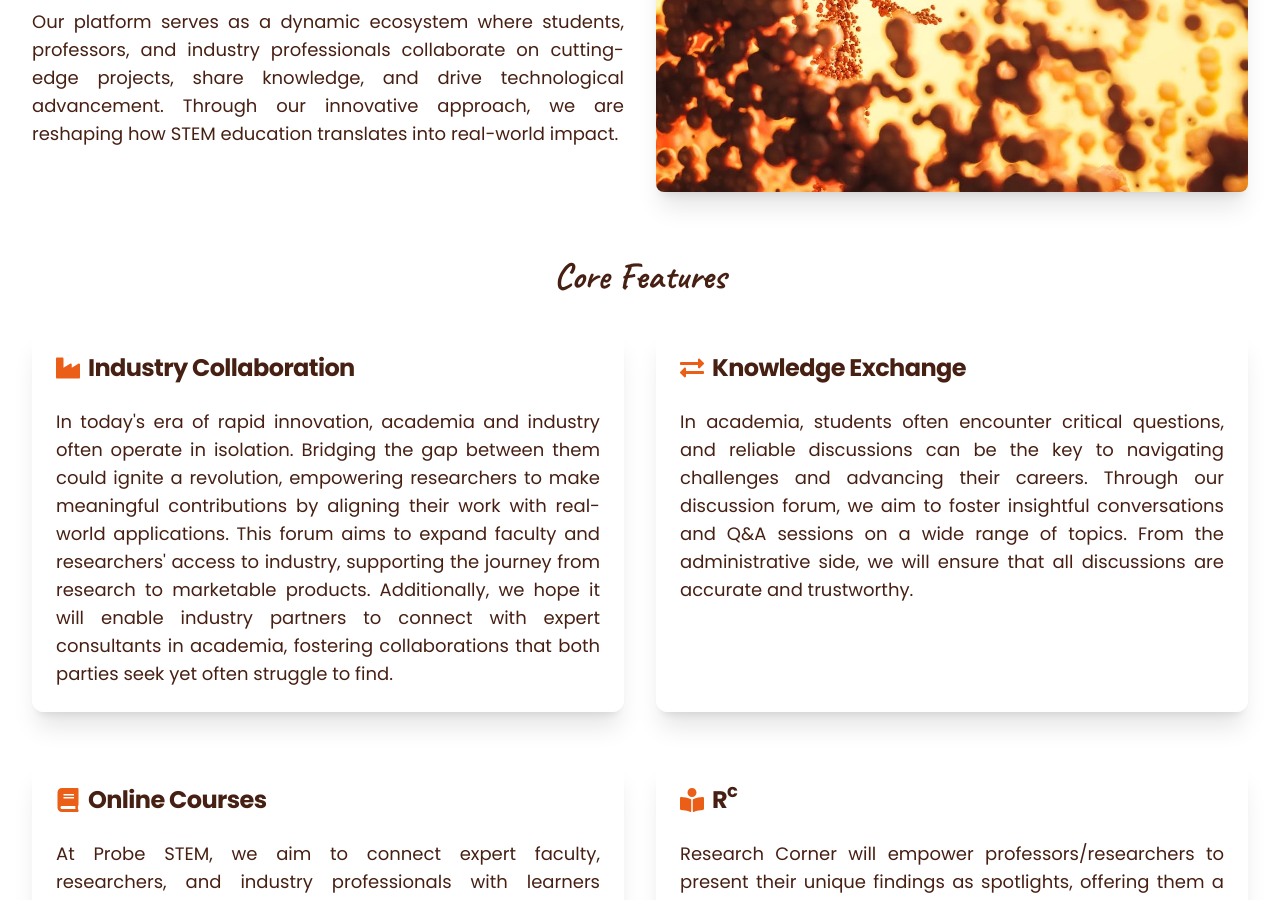
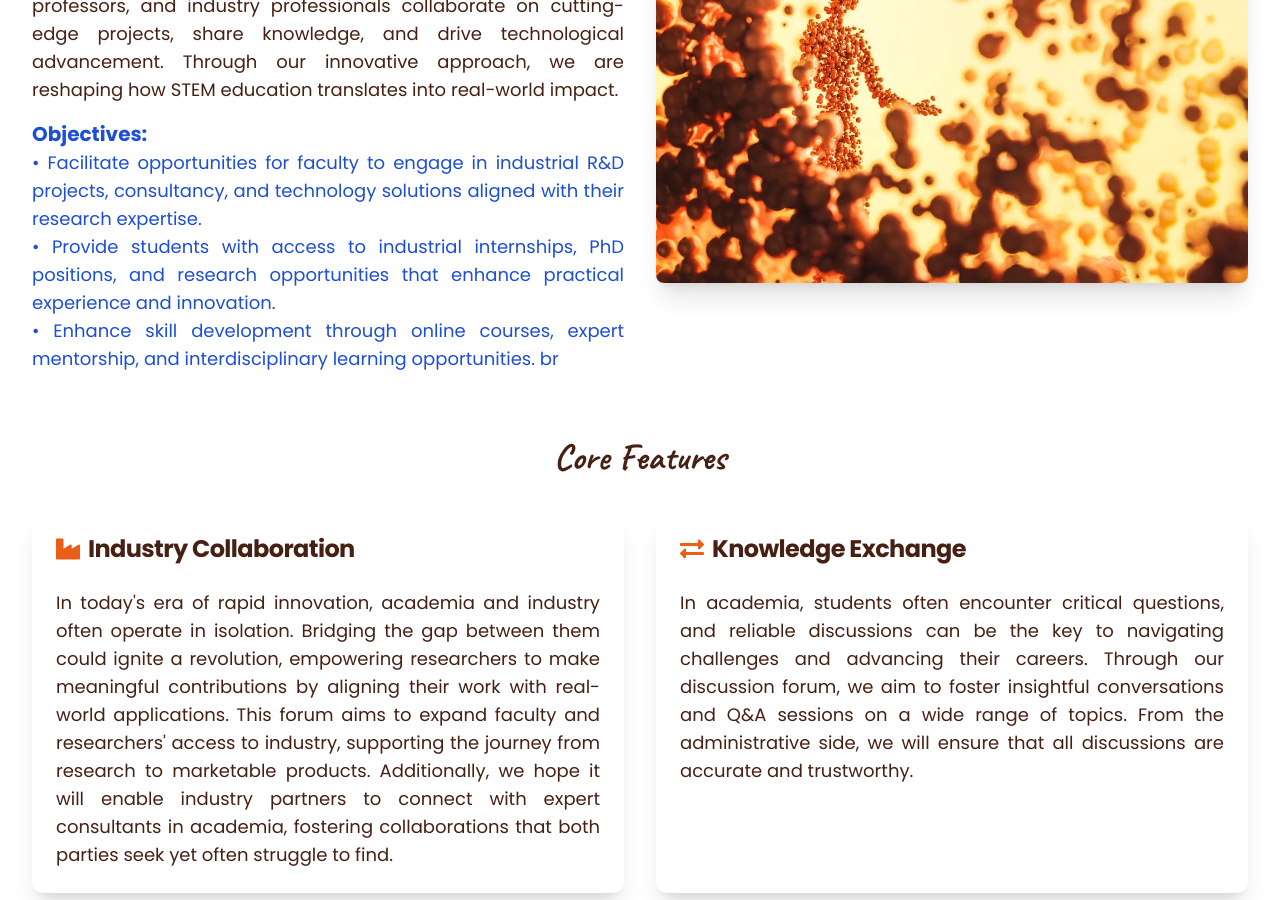
Before and after one commit to Vishal182573/probestemm, a Next.js app in the folder frontend/: page /about in a window 1280 px wide. Shown: the part 840-1740 px from the top of the page. Built offline with nearby package versions, Linux system fonts and the light colour scheme; no server answers.

Commit message:
about change again!!!!

```diff
--- a/frontend/src/app/about/page.tsx
+++ b/frontend/src/app/about/page.tsx
@@ -117,6 +117,13 @@ const AboutUsPage = () => {
               <p className="text-lg text-[#472014] text-justify">
                 Our platform serves as a dynamic ecosystem where students, professors, and industry professionals collaborate on cutting-edge projects, share knowledge, and drive technological advancement. Through our innovative approach, we are reshaping how STEM education translates into real-world impact.
               </p>
+              <p className="text-lg text-justify text-blue-700">
+              <span className="font-bold text-xl">Objectives: </span><br />
+              •	Facilitate opportunities for faculty to engage in industrial R&D projects, consultancy, and technology solutions aligned with their research expertise. <br />
+              •	Provide students with access to industrial internships, PhD positions, and research opportunities that enhance practical experience and innovation. <br />
+              •	Enhance skill development through online courses, expert mentorship, and interdisciplinary learning opportunities. br
+
+              </p>
             </div>
             <div className="relative h-64 md:h-96 rounded-lg overflow-hidden shadow-xl">
               <Image
```
